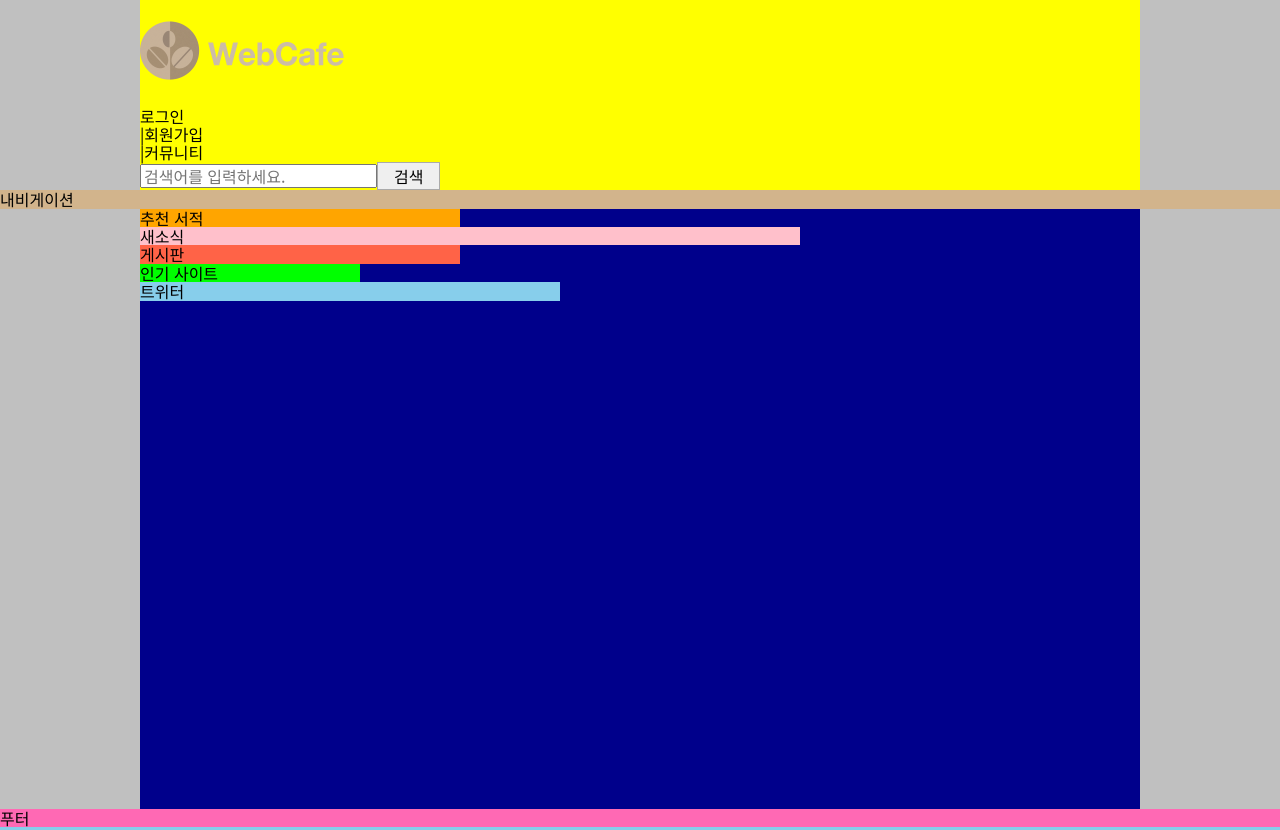
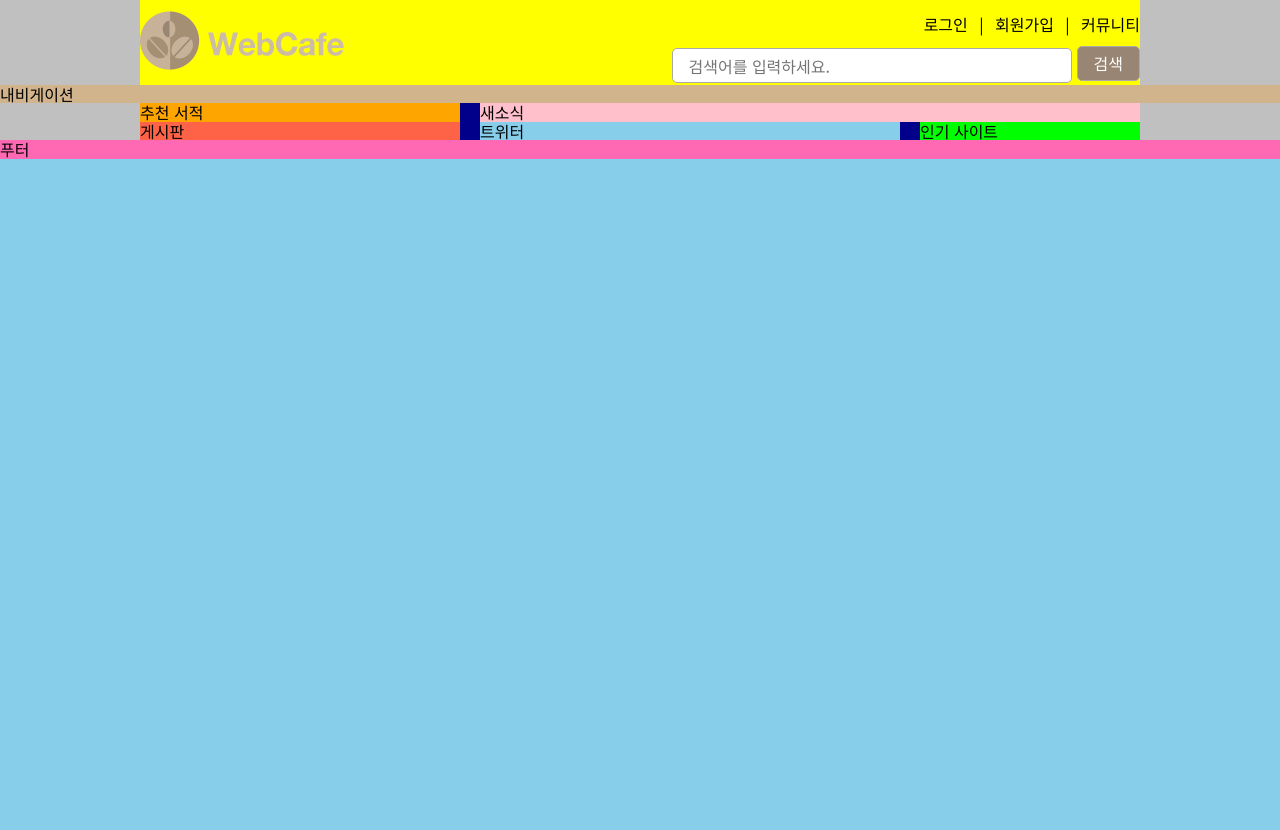
Before and after one commit to shin-eunji/FDS15_RWD, a plain HTML site: page index.html in a window 1280 px wide. After the commit the page ends 800 px from the top, so only its background shows below. Drawn offline with Linux system fonts and the light colour scheme.

Commit message:
헤더 반응형 레이아웃 완성

```diff
--- a/css/style.css
+++ b/css/style.css
@@ -7,11 +7,6 @@
 @import url(./style/public.css);
 @import url(./style/background.css);
 
-/* .container {
-    display: flex;
-    flex-flow: row wrap;
+body{
+    background-color: yellow;
 }
-.appMain {
-    display: flex;
-    flex-flow: row wrap;
-} */
--- a/css/style/large.css
+++ b/css/style/large.css
@@ -1,34 +1,73 @@
-body {
+body{
     background-color: skyblue;
     font-size: 1.6rem;
 }
-.container {
+.container{
     justify-content: center;
 }
-.appHeader, .appMain {
+.appHeader, .appMain{
     width: 1000px;
 }
-.appNavigation, .appFooter {
+.appNavigation, .appFooter{
     width: 100%;
 }
-.appMain {
-    height: 600px;
+  /* 헤더 */
+.appHeader{
+    height: 85px;
+    display: flex;
+    flex-flow: column wrap;
+    justify-content: center;
+
+    /* display: grid;
+    grid-template-columns: 1fr 1fr;
+    grid-template-rows: auto auto;
+    grid-template-areas: "brand member"
+                         "brand search"; */
+}
+/* 로고 */
+.brand{
+    margin: 0;
+    justify-content: center;
+    /* grid-area: brand; */
+}
+
+/* 멤버 서비스 */
+.memberOnly{
+    /* grid-area: member; */
+}
+/* 검색 폼 */
+.searchForm{
+    text-align: right;
+    /* grid-area: search; */
+}
+input[name="search"]{
+    width: 400px;
+}
+.buttonSearch{
+    border: 1px solid #aaa;
+    border-radius: 5px;
+    background-color: #988574;
+    color: #fff;
+    height: 35px;
+}
+
+/* 메인 콘텐츠 */
+.appMain{
     justify-content: space-between;
-    align-items: stretch;
 }
-.book {
-    width: 32%;
+.book{
+    width: 320px;
 }
-.news {
-    width: 66%;
+.news{
+    width: 660px;
 }
-.board {
-    width: 32%;
+.board{
+    width: 320px;
 }
-.favorite {
-    width: 22%;
+.favorite{
+    width: 220px;
     order: 1;
 }
-.twitter {
-    width: 42%;
+.twitter{
+    width: 420px;
 }
--- a/css/style/public.css
+++ b/css/style/public.css
@@ -1,14 +1,46 @@
 /* 공통 스타일 */
 /* 링크 스타일 */
-a {
+a{
     text-decoration: none;
     color: inherit;
 }
 /* 박스 모델 초기화 */
-body, body *, body *::before, body *::after {
+  body, body *, body *::before, body *::after{
     box-sizing: border-box;
 }
-.container {
+/* 공통 레이아웃 */
+.container, .appMain{
     display: flex;
     flex-flow: row wrap;
+
 }
+  /* 로고 */
+.brand a{
+    display: block;
+}
+  /* 멤버 서비스 */
+.memberOnly{
+    display: flex;
+    flex-flow: row nowrap;
+    justify-content: flex-end;
+}
+.memberOnly li{
+    display: flex;
+    align-items: center;
+    padding: 5px 0;
+}
+.memberOnly li:last-child{
+    margin-right: -0.715em;
+}
+.memberOnly a{
+    padding: 0.5em 0.715em;
+}
+/* 검색 폼 */
+input[name="search"]{
+    border: 1px solid #aaa;
+    border-radius: 5px;
+    height: 35px;
+    margin-right: 5px;
+    padding-left: 1em;
+    vertical-align: middle;
+}
--- a/css/style/small.css
+++ b/css/style/small.css
@@ -1,85 +1,60 @@
-body {
+body{
     background-color: pink;
     font-size: 1.4rem;
 }
-.appHeader, .appMain, .appFooter {
+.appHeader, .appMain, .appFooter{
     width: 100%;
 }
-.appNavigation {
+.appNavigation{
     position: fixed;
     top: 0;
     left: 0;
     width: 70vw;
     height: 100vh;
-    transform: translate(-100%);
+    transform:translate(-100%);
+}
+.book, .news, .board, .favorite, .twitter{
+    width: 100%;
 }
 /* 헤더 */
-.appHeader {
+.appHeader{
     display: flex;
     flex-flow: row wrap;
     background-color: #38302e;
     padding-bottom: 1em;
 }
-.brand, .memberOnly, .searchForm {
+.brand, .memberOnly, .searchForm{
     width: 100%;
     padding-left: 20px;
     padding-right: 20px;
 }
-.brand a {
-    display: block;
-}
-.memberOnly {
-    display: flex;
-    flex-flow: row nowrap;
-    justify-content: flex-end;
+.memberOnly{
     order: -1;
-    background-color: rgb(152, 133, 116)
-}
-.memberOnly li {
-    display: flex;
-    color: #333;
-    padding: 5px 0;
-    align-items: center;
+    background-color: rgb(152, 133, 116);
     color: #fff;
 }
-.memberOnly li:last-child {
-    margin-right: -.715em;
+input[name="search"]{
+    width: calc(100% - 45px);
 }
-.memberOnly a {
-    padding: 0.5em .715em;
-}
-input[name="search"] {
-    border: 1px solid #aaa;
-    border-radius: 5px;
-    height:35px;
-    margin: 0 5px;
-    padding-left: 1em;
-    width: calc(100% - 45px);
+.buttonSearch{
     vertical-align: middle;
-}
-.buttonSearch {
     width: 35px;
     height: 35px;
     line-height: 30px;
     text-align: center;
-    font-size: .8em;
     padding: 0;
     border: 0;
+    font-size: 0.8em;
     position: relative;
     background-color: transparent;
 }
-.buttonSearch::before {
+.buttonSearch::before{
     content: "";
     width: 100%;
     height: 100%;
     position: absolute;
     top: 0;
     left: 0;
-    background-image: url(../images/btn_search.png);
-    background-repeat: no-repeat;
-    background-size: 100%;
+    background-image: url(./../images/btn_search.png);
+    background-size: contain;
 }
-
-.book, .news, .board, .favorite, .twitter {
-    width: 100%;
-}
```
